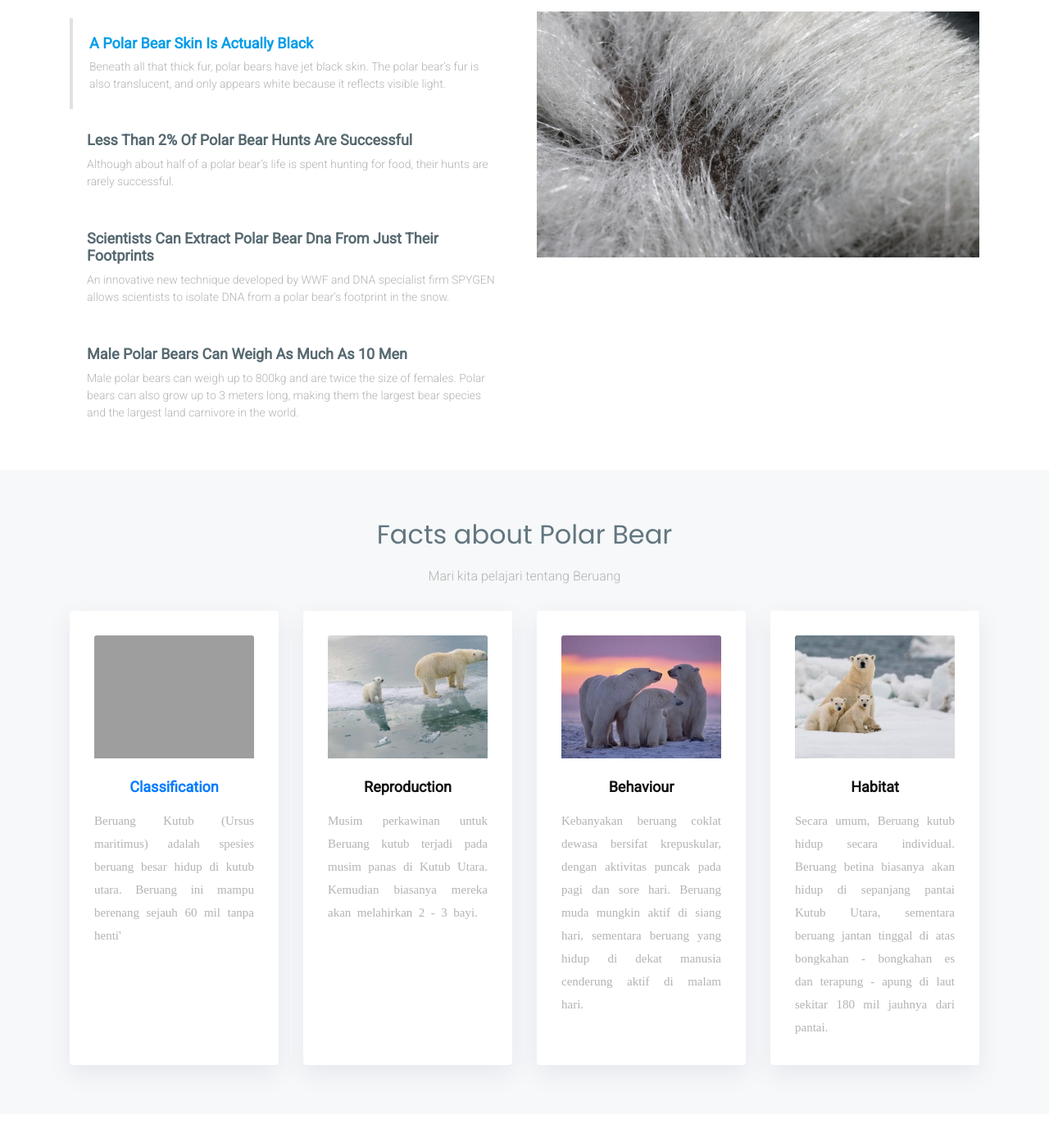
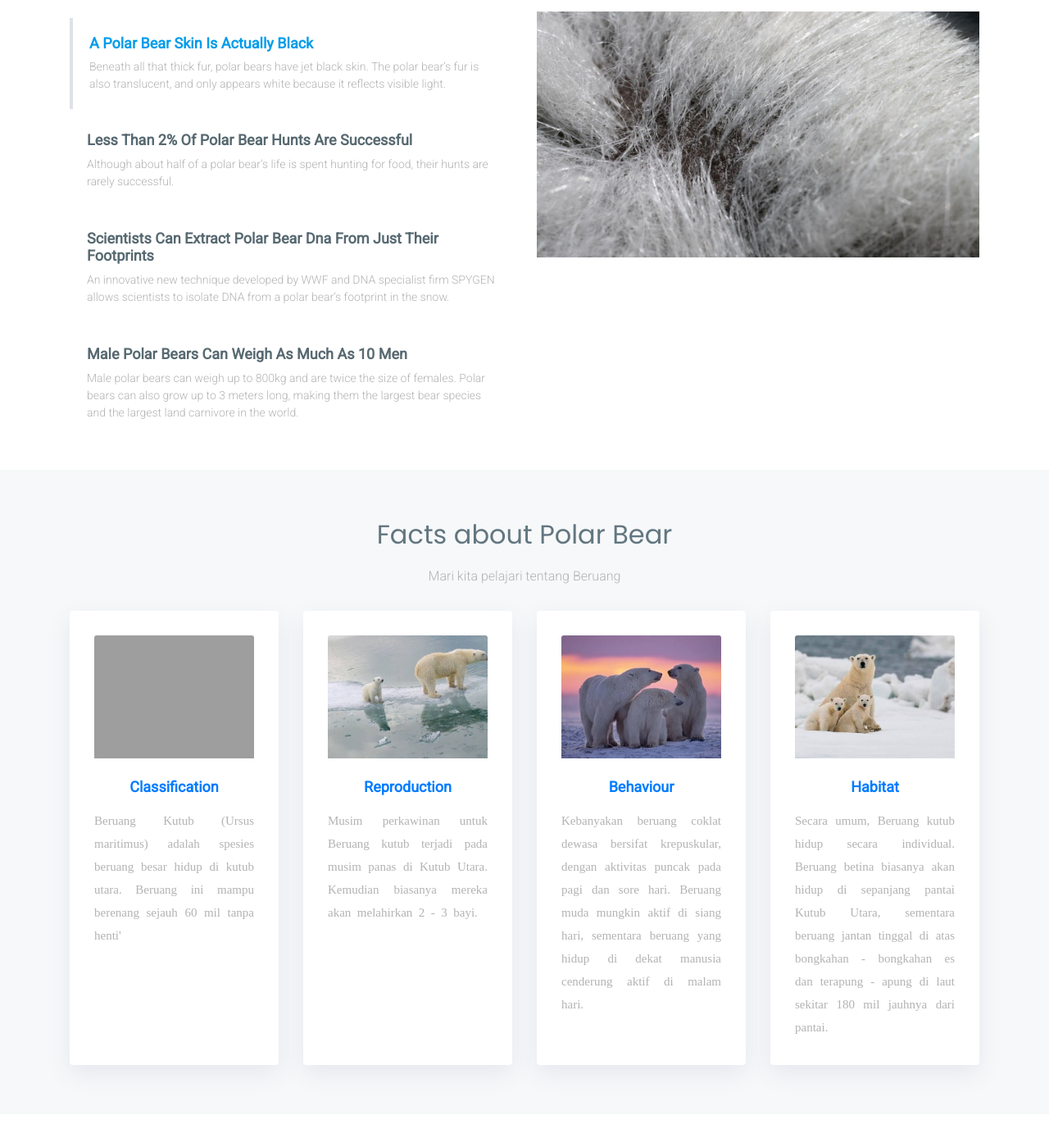
Before and after one commit to shrusna/scrum-jktberuang, a PHP site: page / in a window 1280 px wide. Shown: the part 1195-2594 px from the top of the page at 82% size. Run offline with PHP 8.4, Linux system fonts and the light colour scheme; some web fonts are replaced; grey boxes are pictures that could not be loaded.

Commit message:
maafin gua yak

```diff
--- a/behaviour-hero.php
+++ b/behaviour-hero.php
@@ -3,7 +3,7 @@
         <div class="row">
             <div class="col-lg-6 pt-5 pt-lg-0 order-2 order-lg-1 d-flex flex-column justify-content-center" data-aos="fade-up">
                 <div>
-                    <h1>Clasification</h1>
+                    <h1>Behaviour</h1>
                     <h2>
                         Let's learn about the behaviour of our precious polar bear
                     </h2>
--- a/habitat-hero.php
+++ b/habitat-hero.php
@@ -3,7 +3,7 @@
         <div class="row">
             <div class="col-lg-6 pt-5 pt-lg-0 order-2 order-lg-1 d-flex flex-column justify-content-center" data-aos="fade-up">
                 <div>
-                    <h1>Clasification</h1>
+                    <h1>Habitat</h1>
                     <h2>
                         Let's learn about the habitat of our precious polar bear
                     </h2>
--- a/reproduction-hero.php
+++ b/reproduction-hero.php
@@ -3,7 +3,7 @@
         <div class="row">
             <div class="col-lg-6 pt-5 pt-lg-0 order-2 order-lg-1 d-flex flex-column justify-content-center" data-aos="fade-up">
                 <div>
-                    <h1>Clasification</h1>
+                    <h1>Reproduction</h1>
                     <h2>
                         Let's learn about the Reproduction of our precious polar bear
                     </h2>
--- a/services.php
+++ b/services.php
@@ -25,8 +25,9 @@
                             <div class="">
                                 <img src="assets/img/bear/a.jpeg" class="card-img-top card-cover" height="150em" alt="...">
                             </div>
-                            <h4 class="title"><a href="">Reproduction</a></h4>
+                            <h4 class="title">Reproduction</h4>
                             <p class="description" style="text-align: justify;">Musim perkawinan untuk Beruang kutub terjadi pada musim panas di Kutub Utara. Kemudian biasanya mereka akan melahirkan 2 - 3 bayi.</p>
+                        </a>
                     </div>
                 </div>
 
@@ -36,7 +37,7 @@
                             <div class="">
                                 <img src="assets/img/bear/b.jpeg" class="card-img-top card-cover" height="150em" alt="...">
                             </div>
-                            <h4 class="title"><a href="">Behaviour</a></h4>
+                            <h4 class="title">Behaviour</h4>
                             <p class="description" style="text-align: justify;">Kebanyakan beruang coklat dewasa bersifat krepuskular, dengan aktivitas puncak pada pagi dan sore hari. Beruang muda mungkin aktif di siang hari, sementara beruang yang hidup di dekat manusia cenderung aktif di malam hari. </p>
                         </a>
                     </div>
@@ -48,7 +49,7 @@
                             <div class="">
                                 <img src="assets/img/bear/c.jpeg" class="card-img-top card-cover" height="150em" alt="...">
                             </div>
-                            <h4 class="title"><a href="">Habitat</a></h4>
+                            <h4 class="title">Habitat</h4>
                             <p class="description" style="text-align: justify;">Secara umum, Beruang kutub hidup secara individual. Beruang betina biasanya akan hidup di sepanjang pantai Kutub Utara, sementara beruang jantan tinggal di atas bongkahan - bongkahan es dan terapung - apung di laut sekitar 180 mil jauhnya dari pantai.</p>
                         </a>
                     </div>
```
